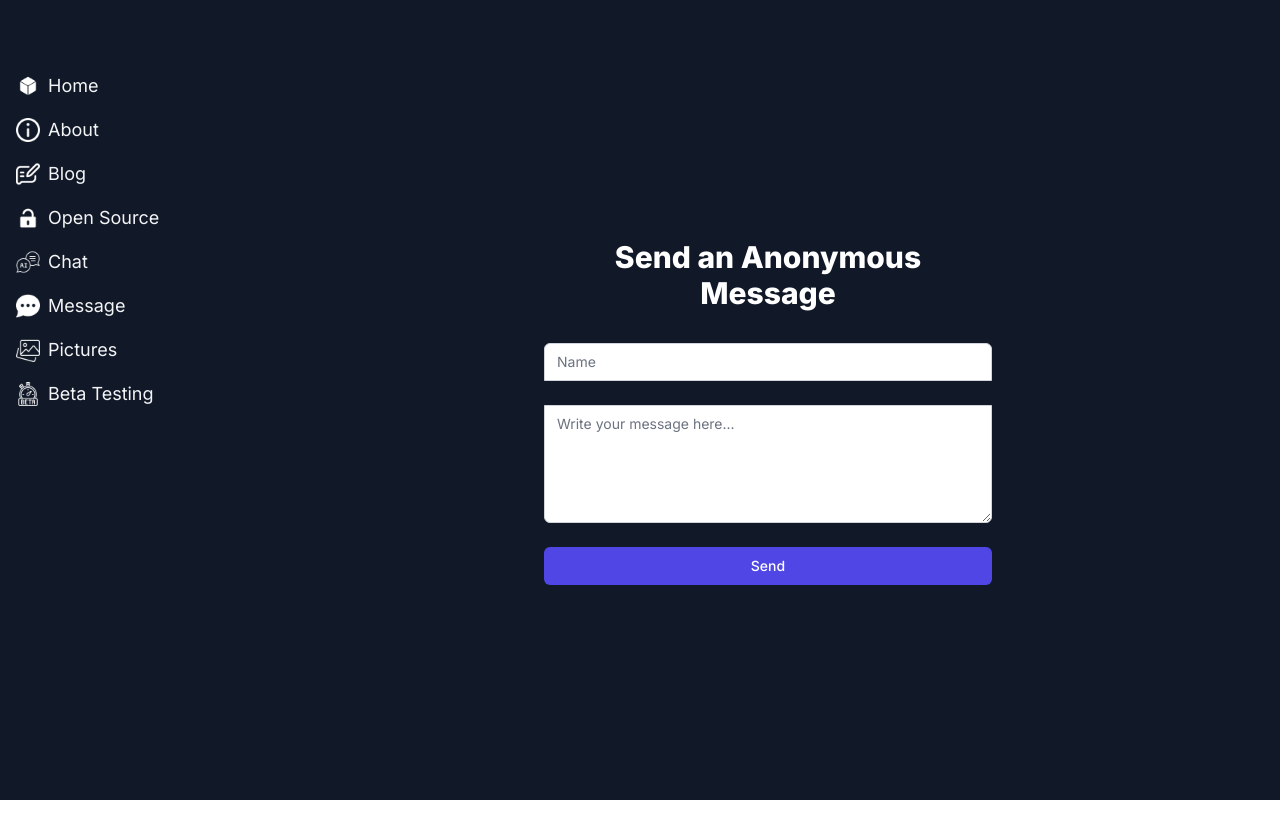
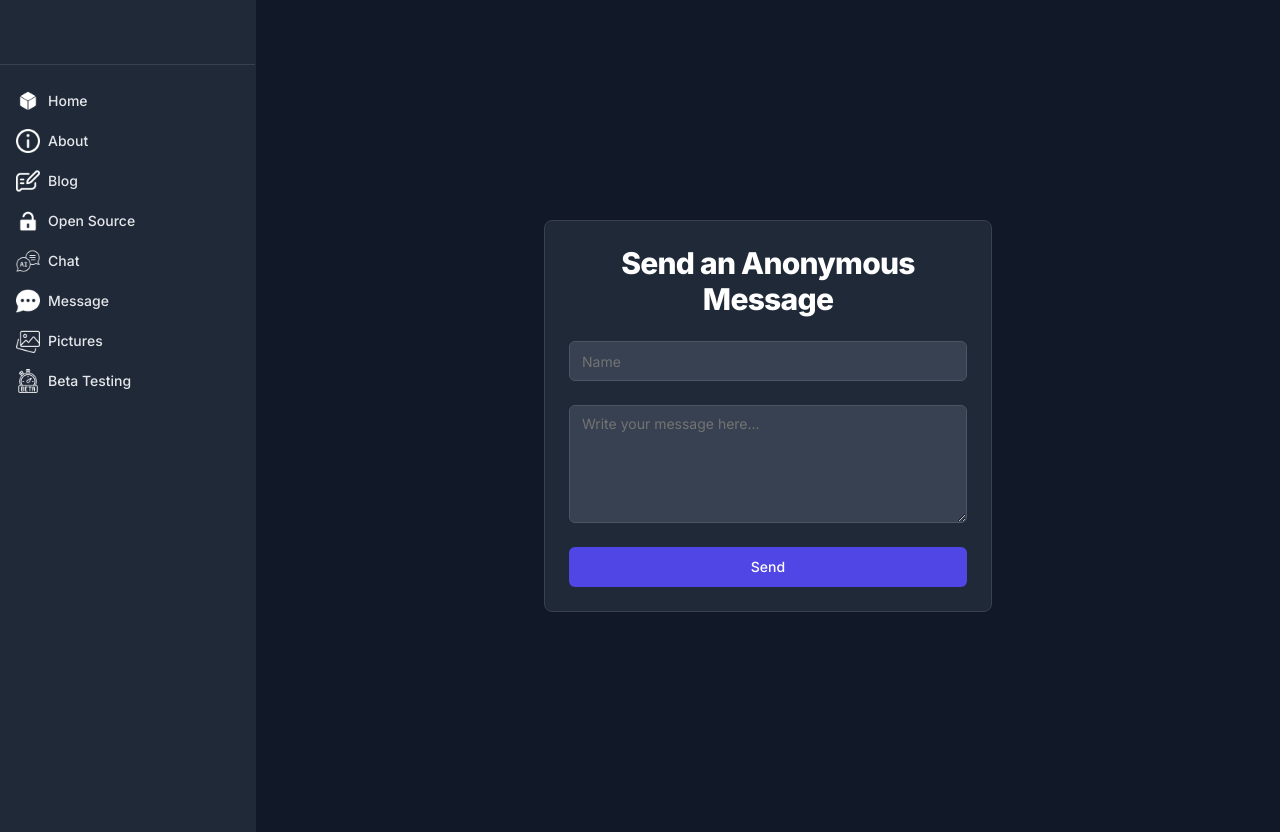
Before and after one commit to daulric/daulric.io, a Next.js app: page /message in a window 1280 px wide. Before the commit the page ends 800 px from the top, so only its background shows below. Built offline with nearby package versions, Linux system fonts and the light colour scheme.

Commit message:
updated work

```diff
--- a/package.json
+++ b/package.json
@@ -13,6 +13,8 @@
     "@distube/ytdl-core": "^4.14.4",
     "@ducanh2912/next-pwa": "^10.2.8",
     "@google/generative-ai": "^0.16.0",
+    "@radix-ui/react-collapsible": "^1.1.0",
+    "@radix-ui/react-dialog": "^1.1.1",
     "@radix-ui/react-scroll-area": "^1.1.0",
     "@radix-ui/react-slot": "^1.1.0",
     "@supabase/supabase-js": "^2.44.4",
--- a/src/app/message/page.jsx
+++ b/src/app/message/page.jsx
@@ -1,5 +1,9 @@
 import { redirect } from "next/navigation"
 import axios from "axios"
+import { Button } from "@/components/ui/button"
+import { Input } from "@/components/ui/input"
+import { Textarea } from "@/components/ui/textarea"
+import { Card, CardContent, CardHeader, CardTitle } from "@/components/ui/card"
 
 export const metadata = {
   title: "Message",
@@ -40,49 +44,48 @@
 export default function MessagePage() {
   return (
     <div className="min-h-screen bg-gray-900 flex items-center justify-center py-12 px-4 sm:px-6 lg:px-8">
-        <div className="max-w-md w-full space-y-8">
-          <div>
-            <h2 className="mt-6 text-center text-3xl font-extrabold text-white">
+      <Card className="max-w-md w-full bg-gray-800 text-white border border-gray-700">
+        <CardHeader>
+          <CardTitle className="text-center text-3xl font-extrabold text-white">
             Send an Anonymous Message
-            </h2>
-          </div>
-          <form action={SendMessage} className="mt-8 space-y-6">
+          </CardTitle>
+        </CardHeader>
+        <CardContent>
+          <form action={SendMessage} className="space-y-6">
             <div>
               <label htmlFor="name" className="sr-only">
                 Name
               </label>
-              <input
+              <Input
                 id="name"
                 name="name"
                 type="text"
+                placeholder="Name"
                 required
-                className="appearance-none rounded-none relative block w-full px-3 py-2 border border-gray-300 placeholder-gray-500 text-gray-900 rounded-t-md focus:outline-none focus:ring-indigo-500 focus:border-indigo-500 focus:z-10 sm:text-sm"
-                placeholder="Name"
+                className="bg-gray-700 text-white placeholder-gray-500 border-gray-600"
               />
             </div>
             <div>
               <label htmlFor="message" className="sr-only">
                 Message
               </label>
-              <textarea
+              <Textarea
                 id="message"
                 name="message"
-                rows="5"
+                placeholder="Write your message here..."
+                rows={5}
                 required
-                className="appearance-none rounded-none relative block w-full px-3 py-2 border border-gray-300 placeholder-gray-500 text-gray-900 rounded-b-md focus:outline-none focus:ring-indigo-500 focus:border-indigo-500 focus:z-10 sm:text-sm"
-                placeholder="Write your message here..."
-              ></textarea>
+                className="bg-gray-700 text-white border-gray-600 placeholder-gray-500"
+              />
             </div>
             <div>
-              <button
-                type="submit"
-                className="group relative w-full flex justify-center py-2 px-4 border border-transparent text-sm font-medium rounded-md text-white bg-indigo-600 hover:bg-indigo-700 focus:outline-none focus:ring-2 focus:ring-offset-2 focus:ring-indigo-500"
-              >
+              <Button type="submit" className="w-full bg-indigo-600 hover:bg-indigo-700 text-white">
                 Send
-              </button>
+              </Button>
             </div>
           </form>
-        </div>
+        </CardContent>
+      </Card>
     </div>
   )
 }
--- a/src/components/Navbar.jsx
+++ b/src/components/Navbar.jsx
@@ -1,119 +1,96 @@
 'use client'
 
+import { useState } from 'react'
 import Link from 'next/link'
-import { useState } from 'react'
+import Image from 'next/image'
+import { Button } from "@/components/ui/button"
+import { Sheet, SheetContent, SheetTrigger } from "@/components/ui/sheet"
+import {
+  Collapsible,
+  CollapsibleContent,
+  CollapsibleTrigger,
+} from "@/components/ui/collapsible"
+import { ChevronDown, Menu } from "lucide-react"
 import NavLinks from "./navlinks.js"
-import Image from 'next/image'
 
-function DropdownNav({ text, items, isOpen, toggleDropdown }) {
+const NavItem = ({ link, text, items, image, isMobile = false }) => {
+  const [isOpen, setIsOpen] = useState(false)
+
+  if (items) {
     return (
-      <div>
-          <button
-              onClick={toggleDropdown}
-              className="flex justify-between items-center w-full py-2 px-4 text-lg hover:bg-gray-800"
-          >
+      <Collapsible open={isOpen} onOpenChange={setIsOpen}>
+        <CollapsibleTrigger asChild>
+          <Button variant="ghost" className="w-full justify-between text-gray-200 hover:bg-gray-700 hover:text-white">
+            <span className="flex items-center">
+              {image && <Image src={image} alt="" width={24} height={24} className="mr-2" />}
               {text}
-              <svg className={`w-4 h-4 transition-transform ${isOpen ? 'rotate-180' : ''}`} fill="none" stroke="currentColor" viewBox="0 0 24 24" xmlns="http://www.w3.org/2000/svg">
-                  <path strokeLinecap="round" strokeLinejoin="round" strokeWidth={2} d="M19 9l-7 7-7-7" />
-              </svg>
-          </button>
-          {isOpen && (
-              <div className="pl-4">
+            </span>
+            <ChevronDown className={`h-4 w-4 transition-transform ${isOpen ? "rotate-180" : ""}`} />
+          </Button>
+        </CollapsibleTrigger>
+        <CollapsibleContent className="pl-4">
           {items.map((item, index) => (
-                      <Link key={index} href={item.link} className="flex items-center py-2 px-4 text-lg hover:bg-gray-800">
-                          {item.image && <Image src={item.image} alt="" className="mr-2" width={24} height={24} />}
-                          {item.text}
-                      </Link>
+            <NavItem key={index} {...item} isMobile={isMobile} />
           ))}
-              </div>
-          )}
-      </div>
+        </CollapsibleContent>
+      </Collapsible>
     )
   }
 
-function HandleNav({link, text, items, image, onClick}) {
-  const [dropdownOpen, setDropdownOpen] = useState(false);
-
-  if (items) {
-      return <DropdownNav
-          text={text}
-          items={items}
-          isOpen={dropdownOpen}
-          toggleDropdown={() => setDropdownOpen(!dropdownOpen)}
-      />
-  }
-
   return (
-      <div>
-          <Link href={link} className="flex items-center py-2 px-4 text-lg hover:bg-gray-800" onClick={onClick}>
-              {image && <Image src={image} alt="" className="mr-2" width={24} height={24} />}
+    <Link href={link} passHref>
+      <Button variant="ghost" className="w-full justify-start text-gray-200 hover:bg-gray-700 hover:text-white">
+        {image && <Image src={image} alt="" width={24} height={24} className="mr-2" />}
         {text}
+      </Button>
     </Link>
-      </div>
   )
 }
 
 const Navbar = ({ children }) => {
-  const [isOpen, setIsOpen] = useState(false)
-
-  const toggleSidebar = () => {
-    setIsOpen(!isOpen)
-  }
-
   return (
-    <div className="flex min-h-screen">
-      {/* Side Navbar */}
-      <nav className={`bg-gray-900 text-gray-100 w-64 fixed top-0 bottom-0 left-0 z-50 transition-transform duration-300 transform ${isOpen ? 'translate-x-0' : '-translate-x-full'} lg:translate-x-0`}>
-        <div className="p-4">
+    <div className="flex min-h-screen bg-gray-900 text-gray-100">
+      {/* Desktop Sidebar */}
+      <aside className="hidden lg:flex w-64 flex-col bg-gray-800 border-r border-gray-800">
+        <div className="p-4 border-b border-gray-700">
           <Link href="/" className="flex items-center py-4 px-2">
-
+            {/* Add your logo here */}
           </Link>
         </div>
-        <div className="overflow-y-auto h-[calc(100%-5rem)]">
+        <nav className="flex-1 overflow-y-auto py-4">
           {NavLinks.map((nav, index) => (
-            <HandleNav
-              key={index}
-              link={nav.link}
-              text={nav.text}
-              items={nav.items}
-              image={nav.image}
-              onClick={() => setIsOpen(false)}
-            />
+            <NavItem key={index} {...nav} />
           ))}
+        </nav>
+      </aside>
+
+      {/* Mobile Navbar */}
+      <Sheet>
+        <SheetTrigger asChild>
+          <Button variant="outline" size="icon" className="lg:hidden fixed top-4 left-4 z-50 bg-gray-800 border-gray-700 text-gray-100 hover:bg-gray-700 hover:text-white">
+            <Menu className="h-6 w-6" />
+          </Button>
+        </SheetTrigger>
+        <SheetContent side="left" className="w-64 p-0 bg-gray-800 border-r border-gray-700">
+          <div className="p-4 border-b border-gray-700">
+            <Link href="/" className="flex items-center py-4 px-2">
+              {/* Add your logo here */}
+            </Link>
           </div>
+          <nav className="flex-1 overflow-y-auto py-4">
+            {NavLinks.map((nav, index) => (
+              <NavItem key={index} {...nav} isMobile={true} />
+            ))}
           </nav>
+        </SheetContent>
+      </Sheet>
 
       {/* Main Content */}
-      <div className="flex-1 lg:ml-64">
-        {/* Toggle button for mobile */}
-        <button
-          className="lg:hidden fixed top-4 left-4 z-50 bg-gray-900 text-white p-2 rounded-md"
-          onClick={toggleSidebar}
-        >
-          {isOpen ? (
-            <svg className="w-6 h-6" fill="none" stroke="currentColor" viewBox="0 0 24 24" xmlns="http://www.w3.org/2000/svg">
-              <path strokeLinecap="round" strokeLinejoin="round" strokeWidth={2} d="M6 18L18 6M6 6l12 12" />
-            </svg>
-          ) : (
-            <svg className="w-6 h-6" fill="none" stroke="currentColor" viewBox="0 0 24 24" xmlns="http://www.w3.org/2000/svg">
-              <path strokeLinecap="round" strokeLinejoin="round" strokeWidth={2} d="M4 6h16M4 12h16M4 18h16" />
-            </svg>
-          )}
-        </button>
-
-        {/* Overlay for mobile */}
-        {isOpen && (
-          <div
-            className="fixed inset-0 bg-black bg-opacity-50 z-40 lg:hidden"
-            onClick={toggleSidebar}
-          ></div>
-        )}
-
-        {/* Children content */}
-        <div className="">
+      <main className="flex-1 overflow-y-auto bg-gray-900">
+        <div className="container mx-auto p-4">
           {children}
         </div>
-      </div>
+      </main>
     </div>
   )
 }
--- /dev/null
+++ b/src/components/ui/collapsible.tsx
@@ -0,0 +1,11 @@
+"use client"
+
+import * as CollapsiblePrimitive from "@radix-ui/react-collapsible"
+
+const Collapsible = CollapsiblePrimitive.Root
+
+const CollapsibleTrigger = CollapsiblePrimitive.CollapsibleTrigger
+
+const CollapsibleContent = CollapsiblePrimitive.CollapsibleContent
+
+export { Collapsible, CollapsibleTrigger, CollapsibleContent }
--- /dev/null
+++ b/src/components/ui/sheet.tsx
@@ -0,0 +1,140 @@
+"use client"
+
+import * as React from "react"
+import * as SheetPrimitive from "@radix-ui/react-dialog"
+import { cva, type VariantProps } from "class-variance-authority"
+import { X } from "lucide-react"
+
+import { cn } from "@/lib/utils"
+
+const Sheet = SheetPrimitive.Root
+
+const SheetTrigger = SheetPrimitive.Trigger
+
+const SheetClose = SheetPrimitive.Close
+
+const SheetPortal = SheetPrimitive.Portal
+
+const SheetOverlay = React.forwardRef<
+  React.ElementRef<typeof SheetPrimitive.Overlay>,
+  React.ComponentPropsWithoutRef<typeof SheetPrimitive.Overlay>
+>(({ className, ...props }, ref) => (
+  <SheetPrimitive.Overlay
+    className={cn(
+      "fixed inset-0 z-50 bg-black/80  data-[state=open]:animate-in data-[state=closed]:animate-out data-[state=closed]:fade-out-0 data-[state=open]:fade-in-0",
+      className
+    )}
+    {...props}
+    ref={ref}
+  />
+))
+SheetOverlay.displayName = SheetPrimitive.Overlay.displayName
+
+const sheetVariants = cva(
+  "fixed z-50 gap-4 bg-background p-6 shadow-lg transition ease-in-out data-[state=open]:animate-in data-[state=closed]:animate-out data-[state=closed]:duration-300 data-[state=open]:duration-500",
+  {
+    variants: {
+      side: {
+        top: "inset-x-0 top-0 border-b data-[state=closed]:slide-out-to-top data-[state=open]:slide-in-from-top",
+        bottom:
+          "inset-x-0 bottom-0 border-t data-[state=closed]:slide-out-to-bottom data-[state=open]:slide-in-from-bottom",
+        left: "inset-y-0 left-0 h-full w-3/4 border-r data-[state=closed]:slide-out-to-left data-[state=open]:slide-in-from-left sm:max-w-sm",
+        right:
+          "inset-y-0 right-0 h-full w-3/4  border-l data-[state=closed]:slide-out-to-right data-[state=open]:slide-in-from-right sm:max-w-sm",
+      },
+    },
+    defaultVariants: {
+      side: "right",
+    },
+  }
+)
+
+interface SheetContentProps
+  extends React.ComponentPropsWithoutRef<typeof SheetPrimitive.Content>,
+    VariantProps<typeof sheetVariants> {}
+
+const SheetContent = React.forwardRef<
+  React.ElementRef<typeof SheetPrimitive.Content>,
+  SheetContentProps
+>(({ side = "right", className, children, ...props }, ref) => (
+  <SheetPortal>
+    <SheetOverlay />
+    <SheetPrimitive.Content
+      ref={ref}
+      className={cn(sheetVariants({ side }), className)}
+      {...props}
+    >
+      {children}
+      <SheetPrimitive.Close className="absolute right-4 top-4 rounded-sm opacity-70 ring-offset-background transition-opacity hover:opacity-100 focus:outline-none focus:ring-2 focus:ring-ring focus:ring-offset-2 disabled:pointer-events-none data-[state=open]:bg-secondary">
+        <X className="h-4 w-4" />
+        <span className="sr-only">Close</span>
+      </SheetPrimitive.Close>
+    </SheetPrimitive.Content>
+  </SheetPortal>
+))
+SheetContent.displayName = SheetPrimitive.Content.displayName
+
+const SheetHeader = ({
+  className,
+  ...props
+}: React.HTMLAttributes<HTMLDivElement>) => (
+  <div
+    className={cn(
+      "flex flex-col space-y-2 text-center sm:text-left",
+      className
+    )}
+    {...props}
+  />
+)
+SheetHeader.displayName = "SheetHeader"
+
+const SheetFooter = ({
+  className,
+  ...props
+}: React.HTMLAttributes<HTMLDivElement>) => (
+  <div
+    className={cn(
+      "flex flex-col-reverse sm:flex-row sm:justify-end sm:space-x-2",
+      className
+    )}
+    {...props}
+  />
+)
+SheetFooter.displayName = "SheetFooter"
+
+const SheetTitle = React.forwardRef<
+  React.ElementRef<typeof SheetPrimitive.Title>,
+  React.ComponentPropsWithoutRef<typeof SheetPrimitive.Title>
+>(({ className, ...props }, ref) => (
+  <SheetPrimitive.Title
+    ref={ref}
+    className={cn("text-lg font-semibold text-foreground", className)}
+    {...props}
+  />
+))
+SheetTitle.displayName = SheetPrimitive.Title.displayName
+
+const SheetDescription = React.forwardRef<
+  React.ElementRef<typeof SheetPrimitive.Description>,
+  React.ComponentPropsWithoutRef<typeof SheetPrimitive.Description>
+>(({ className, ...props }, ref) => (
+  <SheetPrimitive.Description
+    ref={ref}
+    className={cn("text-sm text-muted-foreground", className)}
+    {...props}
+  />
+))
+SheetDescription.displayName = SheetPrimitive.Description.displayName
+
+export {
+  Sheet,
+  SheetPortal,
+  SheetOverlay,
+  SheetTrigger,
+  SheetClose,
+  SheetContent,
+  SheetHeader,
+  SheetFooter,
+  SheetTitle,
+  SheetDescription,
+}
--- /dev/null
+++ b/src/components/ui/textarea.tsx
@@ -0,0 +1,24 @@
+import * as React from "react"
+
+import { cn } from "@/lib/utils"
+
+export interface TextareaProps
+  extends React.TextareaHTMLAttributes<HTMLTextAreaElement> {}
+
+const Textarea = React.forwardRef<HTMLTextAreaElement, TextareaProps>(
+  ({ className, ...props }, ref) => {
+    return (
+      <textarea
+        className={cn(
+          "flex min-h-[80px] w-full rounded-md border border-input bg-background px-3 py-2 text-sm ring-offset-background placeholder:text-muted-foreground focus-visible:outline-none focus-visible:ring-2 focus-visible:ring-ring focus-visible:ring-offset-2 disabled:cursor-not-allowed disabled:opacity-50",
+          className
+        )}
+        ref={ref}
+        {...props}
+      />
+    )
+  }
+)
+Textarea.displayName = "Textarea"
+
+export { Textarea }
```
Also changed, not shown: 1 other file (tests, documents, lock files or other folders). Lines whose indentation alone changed are shown as unchanged.
